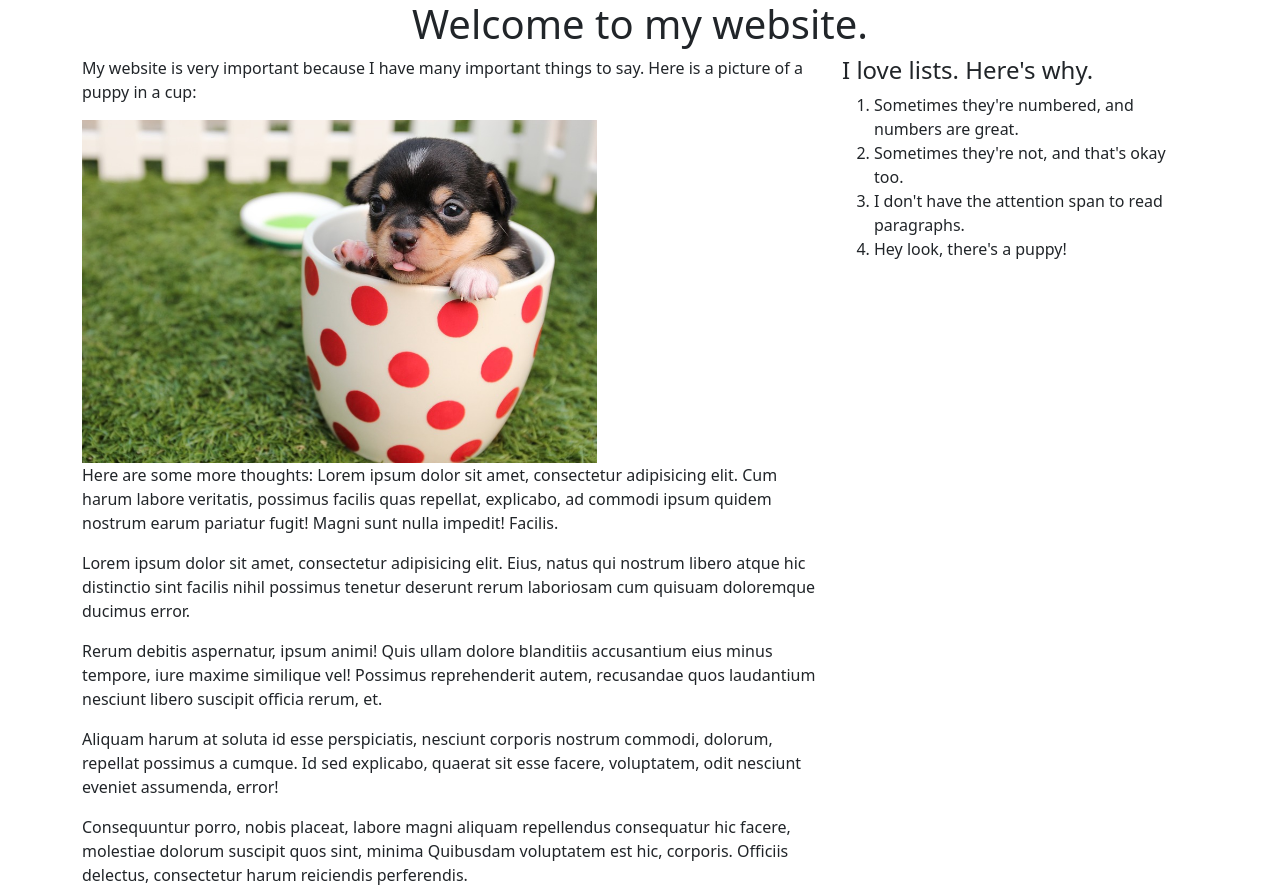
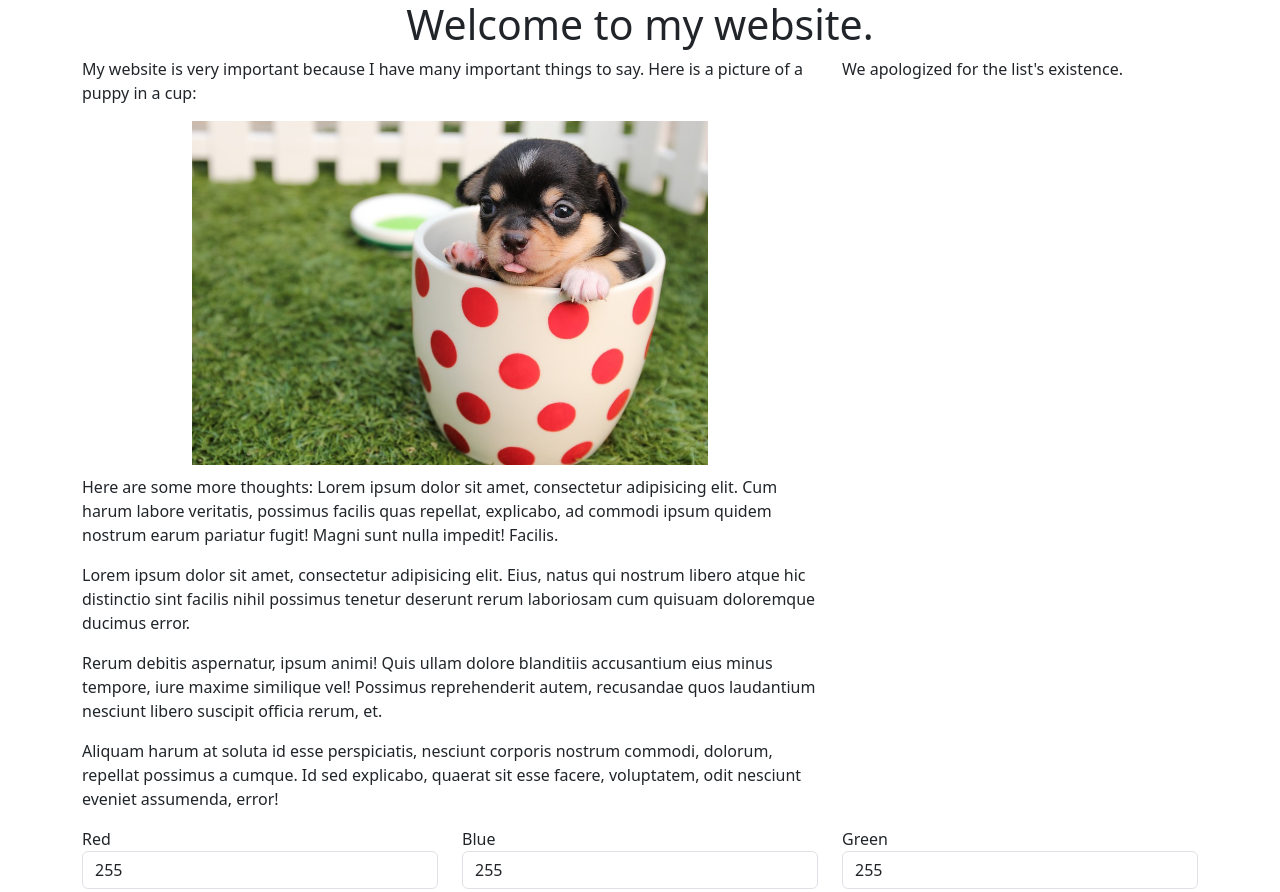
Before and after one commit to Phanu1016/jquery-dom, a plain HTML site: page index.html in a window 1280 px wide. Shown: the top 892 px of the page. Drawn offline with nearby package versions, Linux system fonts and the light colour scheme.

Commit message:
Part One

```diff
--- a/index.html
+++ b/index.html
@@ -75,6 +75,32 @@
 <script src="https://code.jquery.com/jquery-3.3.1.js"></script>
 <script>
   // Add your code here!
+  // 1. When the DOM is ready, console.log the message “Let’s get ready to party with jQuery!”
+  $(function() {
+    console.log("Let’s get ready to party with jQuery!")
+
+    // 2. Give all images inside of an article tag the class of image-center (this class is defined inside of the style tag in the head).
+    $("article img").addClass("image-center")
+
+    // 3. Remove the last paragraph in the article.
+    $("article").children('p').last().remove()
+
+    // 4. Set the font size of the title to be a random pixel size from 0 to 100.
+    $("#title").css('font-size', Math.floor(Math.random() * 100))
+
+    // 5. Add an item to the list; it can say whatever you want.
+    $("ol").append($("<li>").text("HELLO WORLD"))
+
+    // 6. Scratch that; the list is silly. Empty the aside and put a paragraph in it apologizing for the list’s existence.
+    $("aside").empty().append($("<p>").text("We apologized for the list's existence."))
+
+    // 7. When you change the numbers in the three inputs on the bottom, the background color of the body should change to match whatever the three values in the inputs are.
+    $(".form-control").on('keyup change', function () {$("body").css("background-color", `rgb(${$(".form-control").eq(0).val()}, ${$(".form-control").eq(1).val()}, ${$(".form-control").eq(2).val()})`)});
+
+    // 8. Add an event listener so that when you click on the image, it is removed from the DOM.
+    $("img").on("click", function () {$(this).remove()})
+
+  });
 </script>
 </body>
 
```
